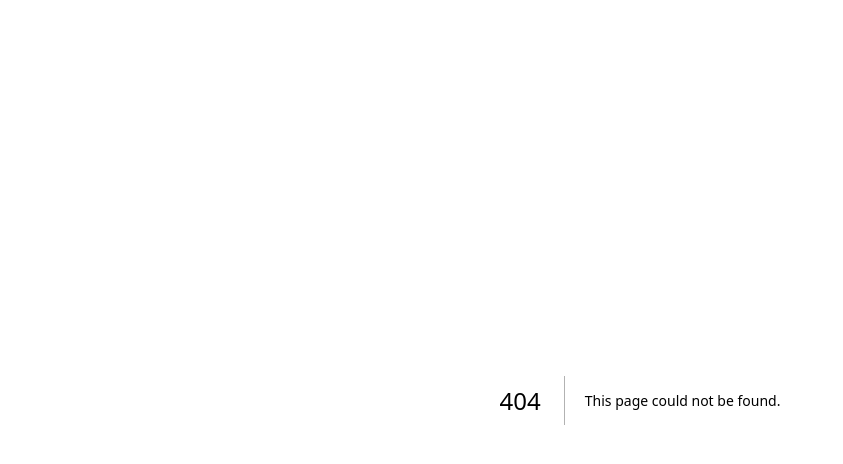
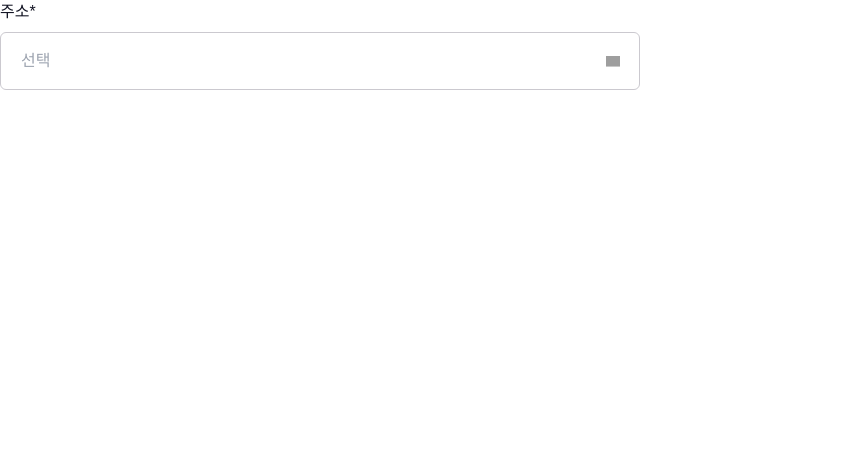
Before and after one commit to kimdohoon2/The-Julge, a Next.js app: page /test1 in a window 1280 px wide. Before the commit this address had no page. Shown: the top 464 px of the page, without its empty margins (0-843 px from the left). Built offline with nearby package versions, Linux system fonts and the light colour scheme; grey boxes are pictures that could not be loaded; a web font is replaced by a local one.

Commit message:
test(page) : 드랍다운 공통 컴퍼넌트 활용하는 예시

```diff
--- /dev/null
+++ b/src/app/test1/page.tsx
@@ -0,0 +1,51 @@
+'use client';
+import DropDownBtn from '../components/common/drop-down';
+import { useState } from 'react';
+export default function TestComponents() {
+  const seoulLocation = [
+    '서울시 종로구',
+    '서울시 중구',
+    '서울시 용산구',
+    '서울시 성동구',
+    '서울시 광진구',
+    '서울시 동대문구',
+    '서울시 중랑구',
+    '서울시 성북구',
+    '서울시 강북구',
+    '서울시 도봉구',
+    '서울시 노원구',
+    '서울시 은평구',
+    '서울시 서대문구',
+    '서울시 마포구',
+    '서울시 양천구',
+    '서울시 강서구',
+    '서울시 구로구',
+    '서울시 금천구',
+    '서울시 영등포구',
+    '서울시 동작구',
+    '서울시 관악구',
+    '서울시 서초구',
+    '서울시 강남구',
+    '서울시 송파구',
+    '서울시 강동구',
+  ];
+  const [addressCategory, setAddressCategory] = useState<string>('');
+  const handleAddressCategorySelect = (addressCategory: string) => {
+    setAddressCategory(addressCategory);
+  };
+  return (
+    <div className="flex flex-col gap-6 md:w-full md:flex-row md:gap-5">
+      <div className="flex flex-col gap-2 md:w-1/2">
+        <label className="text-base font-normal text-gray-black" htmlFor="Address">
+          주소*
+        </label>
+        <DropDownBtn
+          id={'Address'}
+          categories={seoulLocation}
+          selectedCategory={addressCategory}
+          onSelectCategory={handleAddressCategorySelect}
+        />
+      </div>
+    </div>
+  );
+}
```
